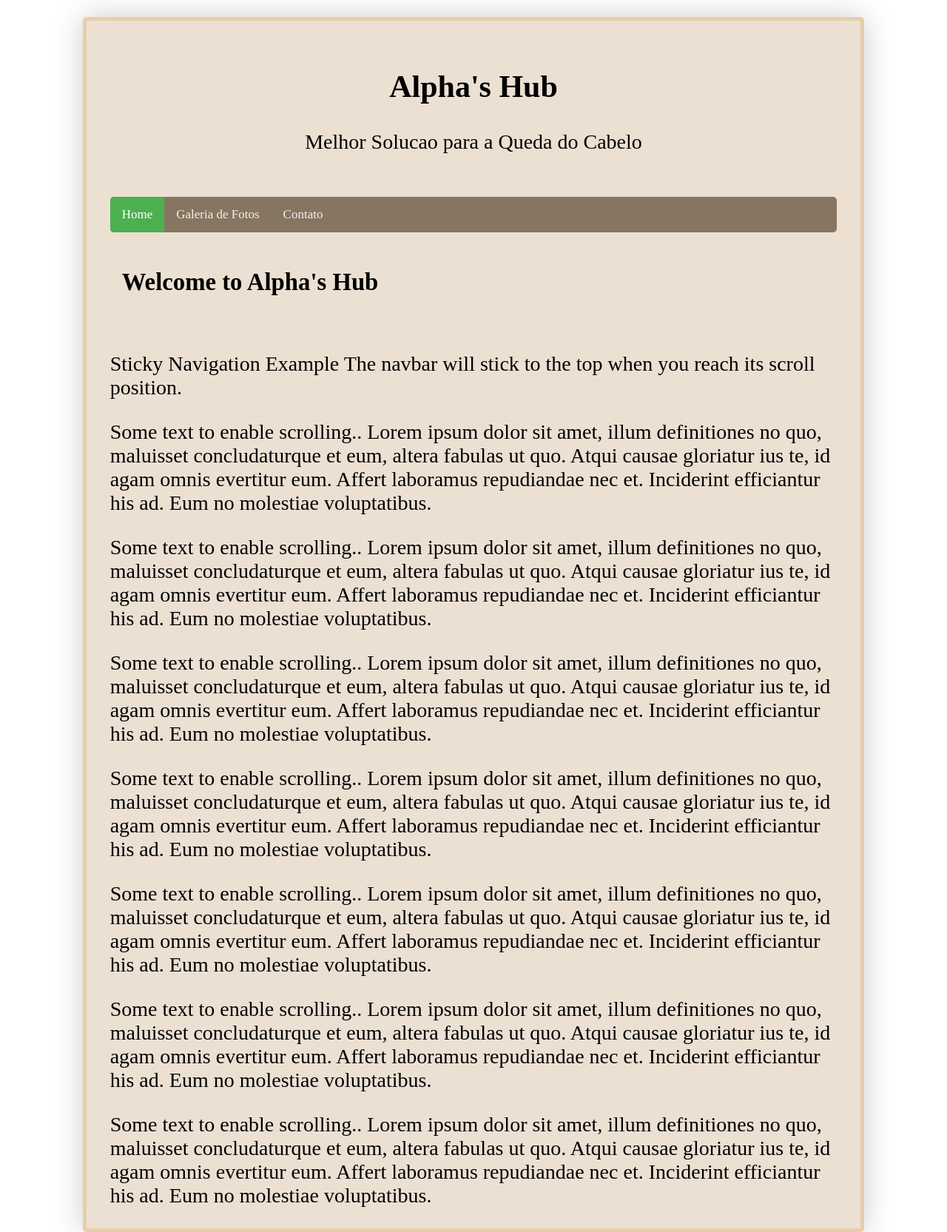
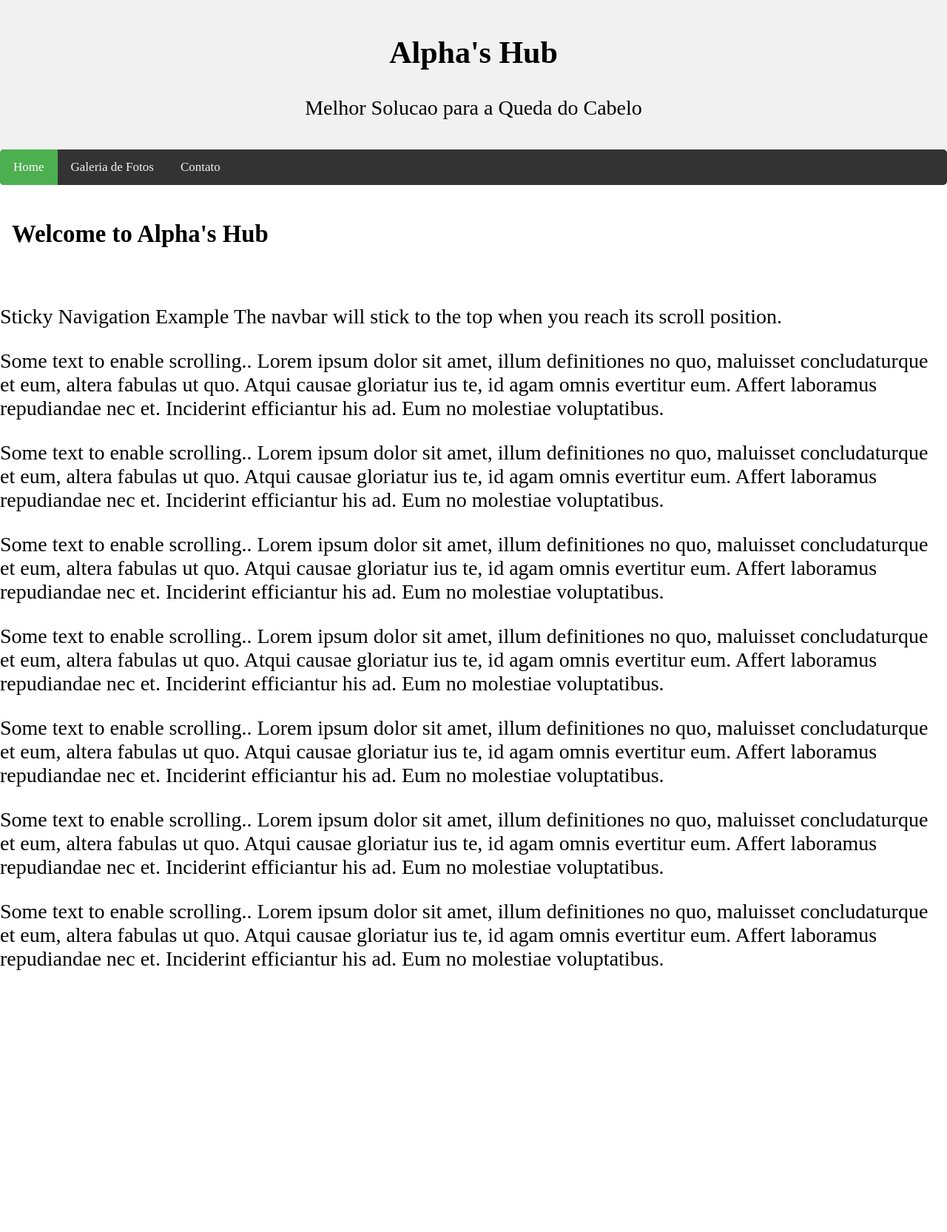
Before and after one commit to Alphashub/Alphashub.github.io, a PHP site: page / in a window 1280 px wide. Shown: the whole page at 74% size. After the commit the page ends 1311 px from the top, so only its background shows below. Run offline with PHP 8.4, Linux system fonts and the light colour scheme.

Commit message:
Update alfa.css

```diff
--- a/alfa.css
+++ b/alfa.css
@@ -4,14 +4,14 @@ body {
 }
 
 .header {
-  background-color: #ECE0D3;
-  padding: 30px;
+  background-color: #f1f1f1;
+  padding: 12px;
   text-align: center;
 }
 
 #navbar {
   overflow: hidden;
-  background-color: #867661;
+  background-color: #333;
   border-radius: 5px;
 }
 
@@ -20,7 +20,7 @@ body {
   display: block;
   color: #f2f2f2;
   text-align: center;
-  padding: 14px 16px;
+  padding: 14px 18px;
   text-decoration: none;
   font-size: 17px;
 }
@@ -49,16 +49,40 @@ body {
   padding-top: auto;
 }
 
-#tooltable{
-  border-radius: 5px;
-  background-color: #ECE0D3;
+.tooltable{
+  border-radius: 2px;
+  background-color: #efefef;
   padding: 0 3% 0 3%;
-  border: 5px solid #e8cdab;
-  box-shadow: 0 0 40px #ccc;
+  /*border: 5px solid #dedede;*/
+  box-shadow: 0 0 30px #003;
 }
 
-#container{
-  padding-top: .8234159342em;
-  padding-right: 4em;
-  padding-left: 4em;
+.container{
+position: relative;
+display: block;
+width: 1000px;
+margin: 30px auto;
+padding: 0;
 }
+
+.alphalogo{
+  vertical-align: middle;
+  width: 6em;
+  padding: 4% 0 3% 1%;
+
+}
+
+/*.alphalogo{
+  padding: 0;
+  float: left;
+  margin: 12px;
+  max-width: none;
+  padding: 2% 0 0 3%;
+  box-shadow: 8px 8px 8px #ccc;
+}*/
+
+body {
+  position: relative;
+  min-height: 100%;
+  top: 0px;
+}
```
